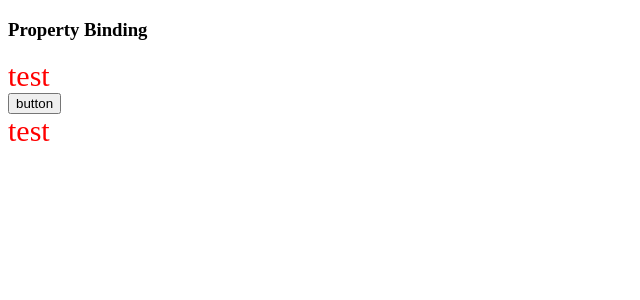
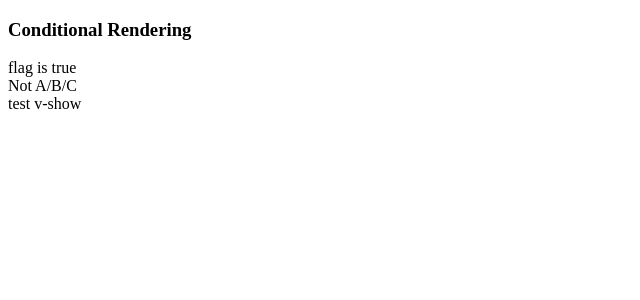
Before and after one commit to LYGreen/vue-learn, a Vue app: page / in a window 1280 px wide. Shown: the top 300 px of the page, without its empty margins (0-640 px from the left). Built offline with nearby package versions, Linux system fonts and the light colour scheme.

Commit message:
ConditionalRendering

```diff
--- a/src/App.vue
+++ b/src/App.vue
@@ -1,9 +1,11 @@
 <script setup>
 import TemplateSyntax from './components/TemplateSyntax.vue';
 import PropertyBinding from './components/PropertyBinding.vue'
+import ConditionalRendering from './components/ConditionalRendering.vue'
 </script>
 
 <template>
     <!-- <TemplateSyntax/> -->
-    <PropertyBinding/>
+    <!-- <PropertyBinding/> -->
+    <ConditionalRendering/>
 </template>
--- /dev/null
+++ b/src/components/ConditionalRendering.vue
@@ -0,0 +1,23 @@
+<template>
+    <h3>Conditional Rendering</h3>
+    <div v-if="flag">flag is true</div>
+    <div v-else>flag is false</div>
+
+    <div v-if="type === 'A'">A type</div>
+    <div v-else-if="type === 'B'">A type</div>
+    <div v-else-if="type === 'C'">A type</div>
+    <div v-else>Not A/B/C</div>
+
+    <div v-show="flag">test v-show</div>
+</template>
+
+<script>
+export default {
+    data() {
+        return {
+            flag: true,
+            type: 'D',
+        }
+    }
+}
+</script>
```
